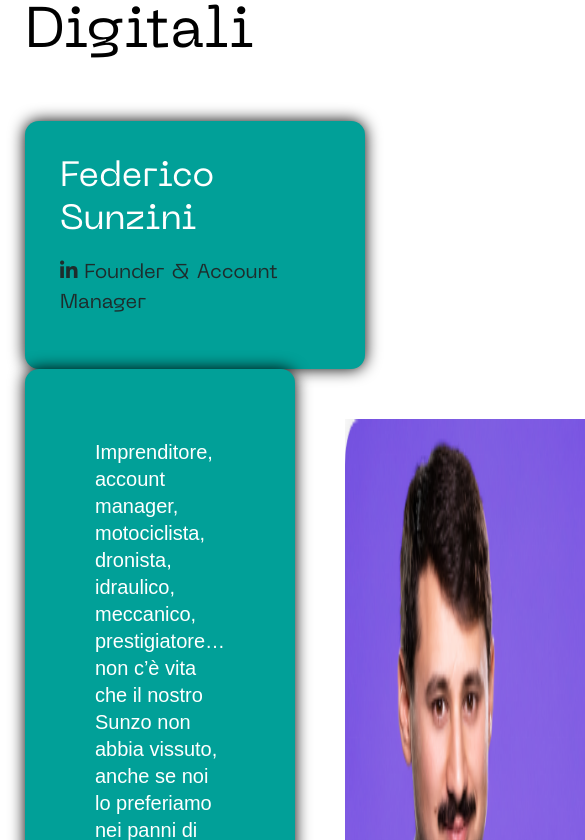
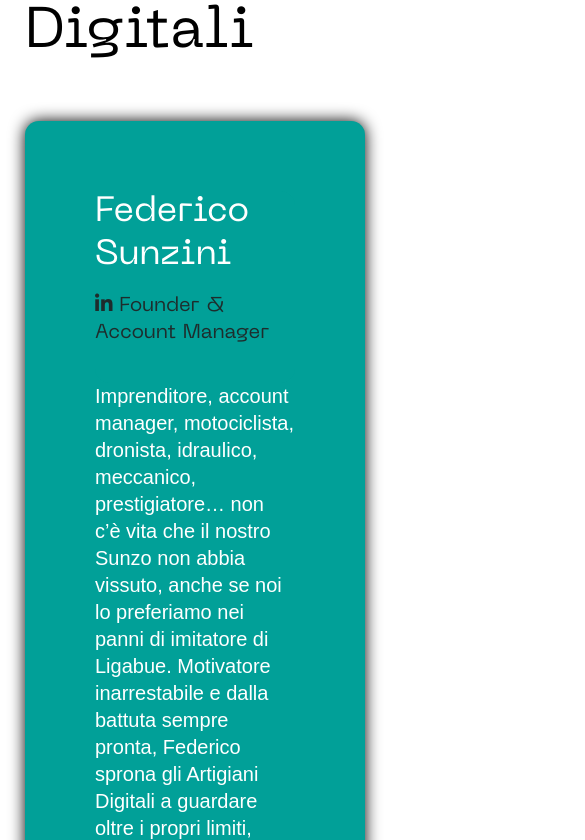
Before and after one commit to sleeepylala/Wider-View-Project, a website built with Parcel: page index.html in a window 390 px wide. Shown: the part 3484-4324 px from the top of the page, 585 px wide, since content can reach past the window. Built offline with nearby package versions, Linux system fonts and the light colour scheme; a web font is replaced by a local one.

Commit message:
responsive section bio

```diff
--- a/index.html
+++ b/index.html
@@ -197,16 +197,27 @@
           </h1>
         </div>
         <div class="container-box1">
-          <div class="nome-bio">
+
+          <div class="nome-bio mobile">
             <p class="b1">Federico Sunzini</p>
-            <p class="b2">
+            <p class="b2 ">
               <a href="#"> <i class="fa-brands fa-linkedin-in"></i> </a>
               Founder & Account Manager
             </p>
           </div>
+
         </div>
         <div class="container-desc-img">
           <div class="container-box2">
+
+            <div class="nome-bio mobile2">
+              <p class="b1 ">Federico Sunzini</p>
+              <p class="b2 ">
+                <a href="#"> <i class="fa-brands fa-linkedin-in"></i> </a>
+                Founder & Account Manager
+              </p>
+            </div>
+
             <div class="desc-bio">
               <p>
                 Imprenditore, account manager, motociclista, dronista,
--- a/src/assets/scss/components/_section-bio.scss
+++ b/src/assets/scss/components/_section-bio.scss
@@ -21,35 +21,38 @@
   }
 }
 
+.nome-bio {
+  display: flex;
+  flex-direction: column;
+  background-color: $background-bio;
+  border-radius: 14px;
+  box-shadow: 0px 0px 16px 0px #000000;
+  padding: 35px;
+  a {
+    color: #1e2c2c;
+    text-decoration: none;
+  }
+
+  .b1 {
+    font-size: 35px !important;
+    line-height: 43px !important;
+    font-family: $font-family-pp-neue-machina !important;
+    color: white !important;
+  }
+  .b2 {
+    font-family: $font-family-pp-neue-machina !important;
+    color: #1e2c2c !important;
+    font-size: 20px !important;
+    padding-bottom: 20px;
+  }
+}
+
 .container-box1 {
   display: flex;
   justify-content: end;
   align-items: center;
 
   .nome-bio {
-    display: flex;
-    flex-direction: column;
-
-    background-color: $background-bio;
-
-    padding: 35px;
-    border-radius: 14px;
-    box-shadow: 0px 0px 16px 0px #000000;
-    a {
-      color: #1e2c2c;
-      text-decoration: none;
-    }
-    .b1 {
-      font-size: 35px;
-      line-height: 43px;
-      font-family: $font-family-pp-neue-machina;
-      color: white;
-    }
-    .b2 {
-      font-family: $font-family-pp-neue-machina;
-      color: #1e2c2c;
-      font-size: 20px;
-    }
   }
 }
 
@@ -66,11 +69,17 @@
   .container-box2 {
     background-color: $background-bio;
     display: flex;
-    align-items: center;
+    flex-direction: column;
+
     border-radius: 14px;
     box-shadow: 0px 0px 16px 0px #000000;
-    width: 800px;
+    max-width: 800px;
     padding: 70px;
+
+    .nome-bio {
+      display: none;
+      box-shadow: none;
+    }
 
     p {
       font-family: $font-family-rubik;
@@ -81,8 +90,20 @@
   }
 }
 
-/* Media query per schermi piccoli */
-@media (max-width: 576px) {
+@media (max-width: 1200px) {
+  .mobile {
+    display: none;
+  }
+  .mobile2 {
+    display: block !important;
+    padding: 0 !important;
+  }
+  .container-desc-img {
+    display: flex;
+    flex-direction: column;
+    justify-content: center;
+    align-items: center;
+  }
   .section-bio {
     padding: 80px 25px !important;
   }
@@ -91,4 +112,17 @@
       text-align: start;
     }
   }
+  .container-box2 {
+    position: relative;
+  }
+
+  .container-desc-img img {
+    align-items: center;
+    align-self: center;
+    justify-content: center;
+    position: relative;
+    top: -80px; /* Adjust this value to control the overlap */
+    z-index: 2000;
+    margin: 0 auto;
+  }
 }
```
Also changed, not shown: dist/index.html, src/assets/css/style.css, 2 other files.
